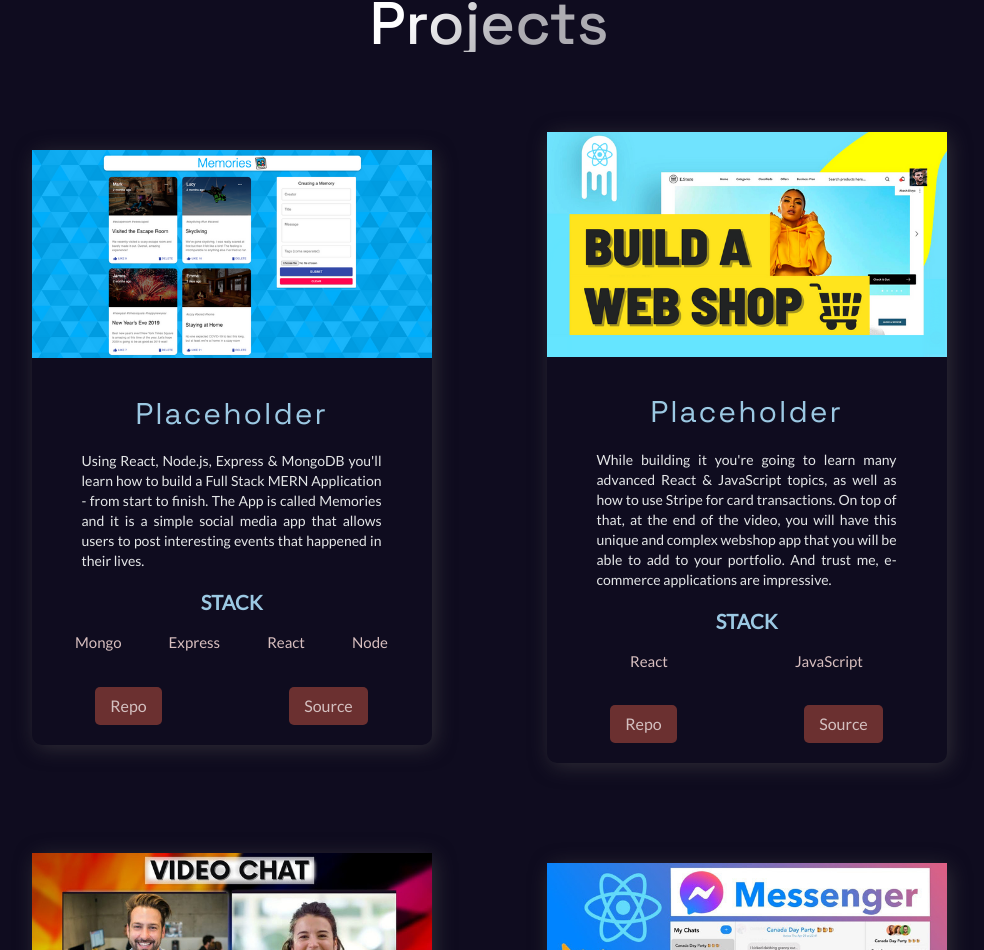
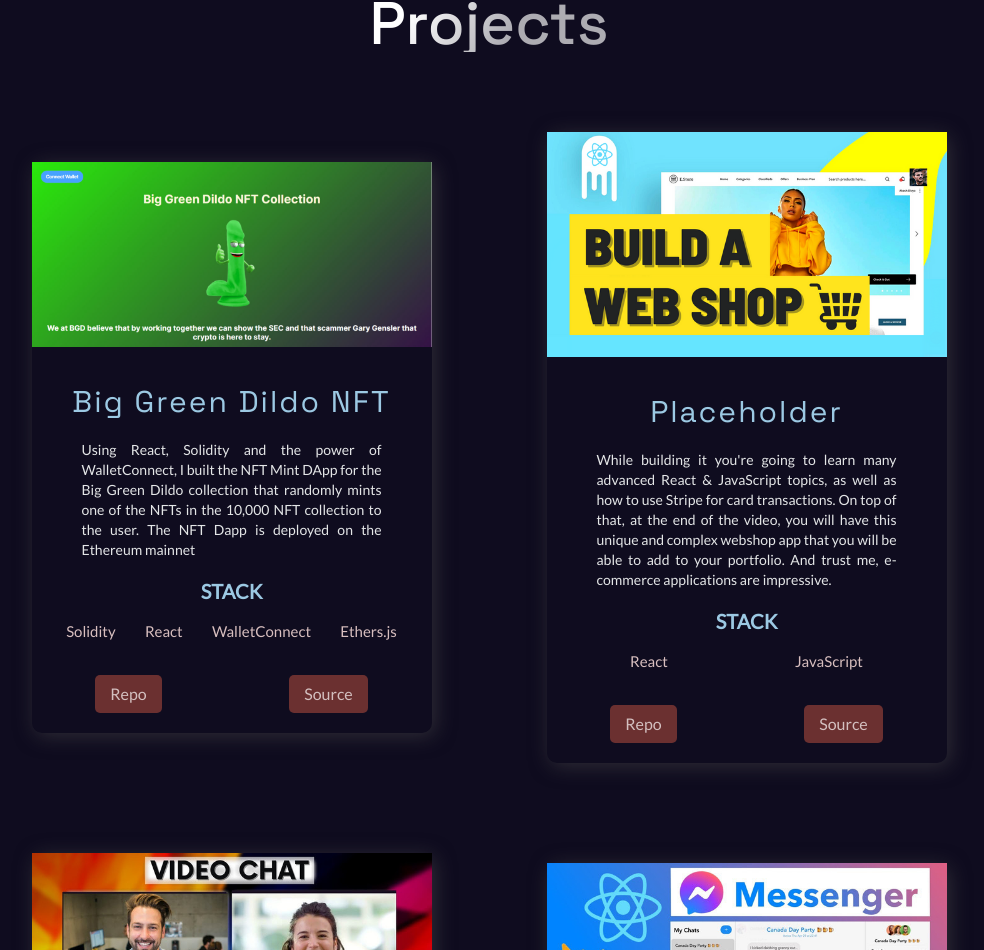
Before and after one commit to Akay74/portfolio, a Next.js app: page / in a window 1280 px wide. Shown: the part 1866-2816 px from the top of the page, without its empty margins (151-1135 px from the left). Built offline with nearby package versions, Linux system fonts and the light colour scheme.

Commit message:
🎨 update project details

```diff
--- a/src/constants/constants.js
+++ b/src/constants/constants.js
@@ -1,11 +1,11 @@
 export const projects = [
   {
-    title: 'Placeholder',
-    description: "Using React, Node.js, Express & MongoDB you'll learn how to build a Full Stack MERN Application - from start to finish. The App is called Memories and it is a simple social media app that allows users to post interesting events that happened in their lives.",
-    image: '/images/1.png',
-    tags: ['Mongo', 'Express', 'React', 'Node'],
-    source: 'https://google.com',
-    visit: 'https://google.com',
+    title: 'Big Green Dildo NFT',
+    description: "Using React, Solidity and the power of WalletConnect, I built the NFT Mint DApp for the Big Green Dildo collection that randomly mints one of the NFTs in the 10,000 NFT collection to the user. The NFT Dapp is deployed on the Ethereum mainnet",
+    image: '/images/bgd-project.jpg',
+    tags: ['Solidity', 'React', 'WalletConnect', 'Ethers.js'],
+    source: 'https://github.com/Akay74/NFT-mint-DApp',
+    visit: 'https://nft.biggreendildo.org',
     id: 0,
   },
   {
```
